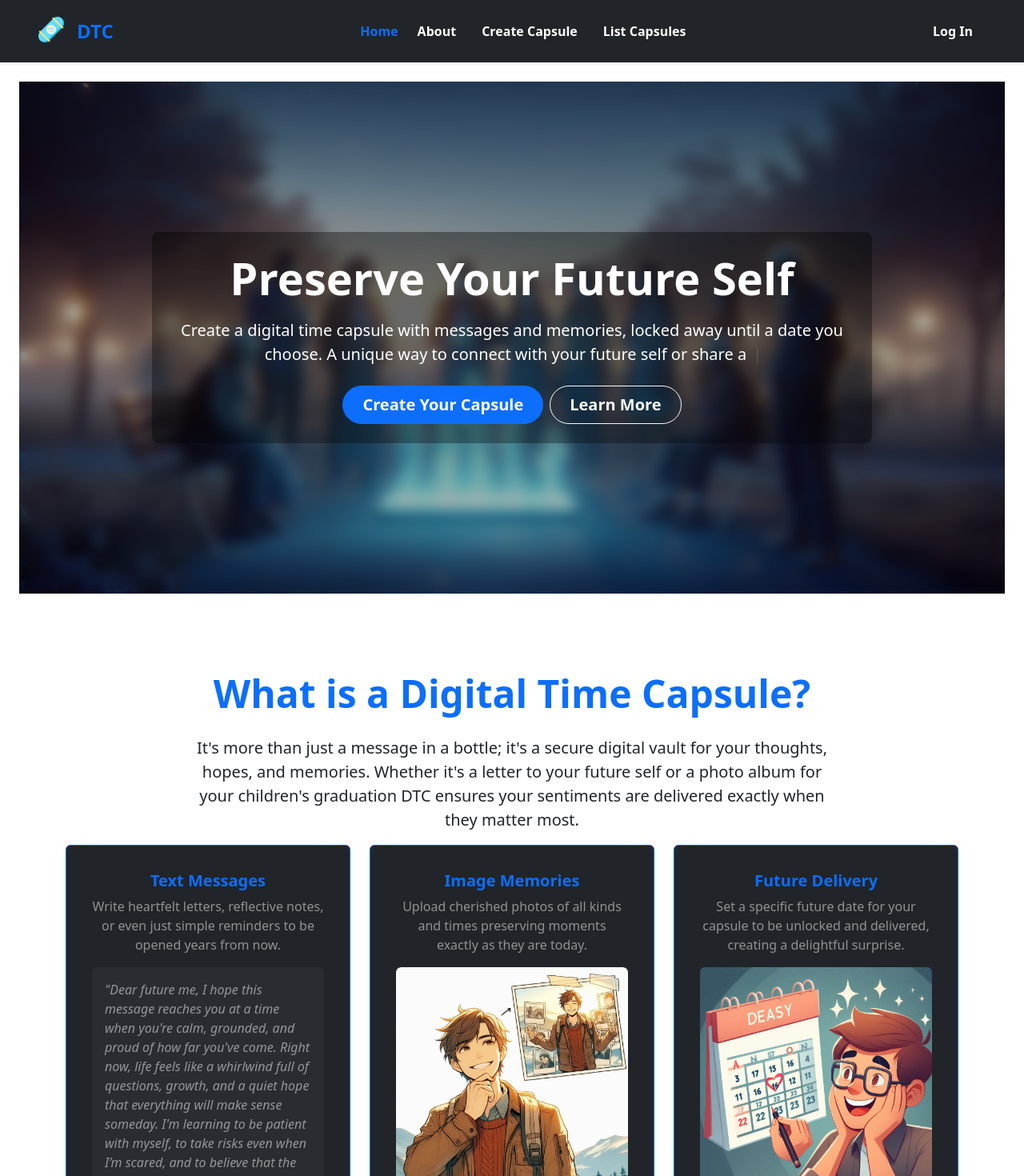
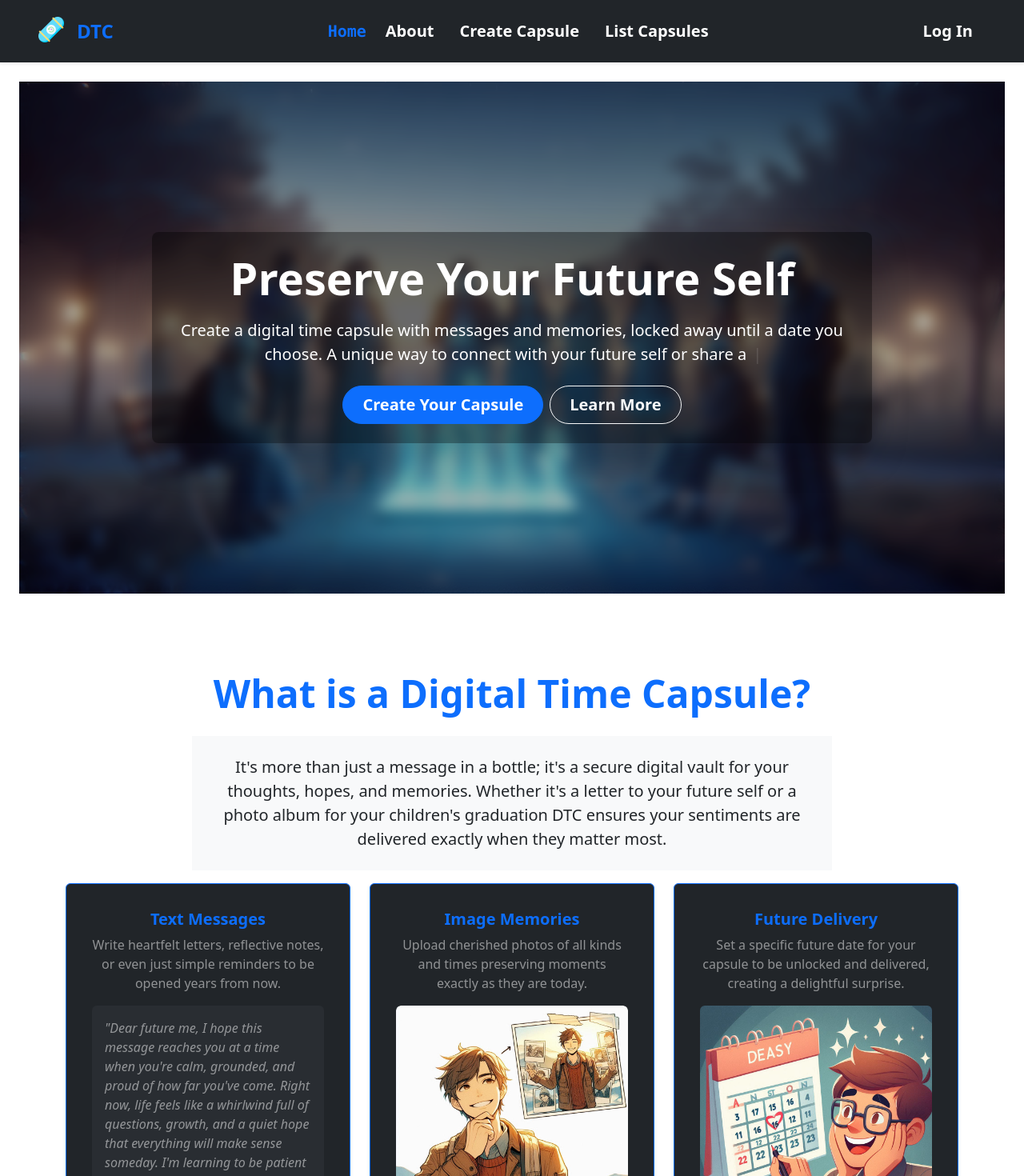
Before and after one commit to LARRYKIPKURUI/Digital-Time-Capsule, a React (Vite) app in the folder Frontend/: page / in a window 1280 px wide. Shown: the top 1470 px of the page at 80% size. Built offline with nearby package versions, Linux system fonts and the light colour scheme.

Commit message:
Altered the title  and nav

```diff
--- a/Frontend/index.html
+++ b/Frontend/index.html
@@ -10,7 +10,7 @@
       integrity="sha384-SgOJa3DmI69IUzQ2PVdRZhwQ+dy64/BUtbMJw1MZ8t5HZApcHrRKUc4W0kG879m7"
       crossorigin="anonymous"
     />
-    <title>Digital Time Capsule</title>
+    <title>DTC</title>
   </head>
   <body>
     <div id="root"></div>
--- a/Frontend/src/components/Footer.jsx
+++ b/Frontend/src/components/Footer.jsx
@@ -1,7 +1,7 @@
 import { Container, Row, Col, Nav, Button } from 'react-bootstrap';
 import { Link } from 'react-router-dom';
 import { FontAwesomeIcon } from '@fortawesome/react-fontawesome';
-import { faFacebookF, faTwitter, faInstagram, faLinkedinIn } from '@fortawesome/free-brands-svg-icons';
+import { faFacebookF,  faInstagram, faLinkedinIn } from '@fortawesome/free-brands-svg-icons';
 import { faEnvelope, faPhone } from '@fortawesome/free-solid-svg-icons'; // contact icons
 
 function Footer() {
--- a/Frontend/src/components/NavBar.jsx
+++ b/Frontend/src/components/NavBar.jsx
@@ -7,8 +7,8 @@ function CustomNavbar({ isLoggedIn, onLogout }) {
 
   const isActive = (path) =>
     location.pathname === path
-      ? "text-primary fw-bold text-underline"
-      : "text-white px-3 fw-semibold";
+      ? "text-primary fw-bold text-underline fs-5 font-monospace"
+      : "text-white px-3 fw-semibold fs-5";
 
   return (
     <Navbar
--- a/Frontend/src/pages/Home.jsx
+++ b/Frontend/src/pages/Home.jsx
@@ -54,13 +54,13 @@ function Home() {
         <h2 className="display-5 fw-bold mb-4 text-primary">
           What is a Digital Time Capsule?
         </h2>
-        <p className="fs-5 mx-auto text-dark " style={{ maxWidth: "800px" }}>
+        <p className="fs-5 mx-auto text-dark p-4 text-bg-light" style={{ maxWidth: "800px" }}>
           It's more than just a message in a bottle; it's a secure digital vault
           for your thoughts, hopes, and memories. Whether it's a letter to your
           future self or a photo album for your children's graduation DTC ensures your sentiments are
           delivered exactly when they matter most.
         </p>
-        <Row className="mt-1 justify-content-center p">
+        <Row className="mt-1 justify-content-center ">
           {/* Text Messages */}
           <Col md={4} className="mb-4 ">
             <Card
```
